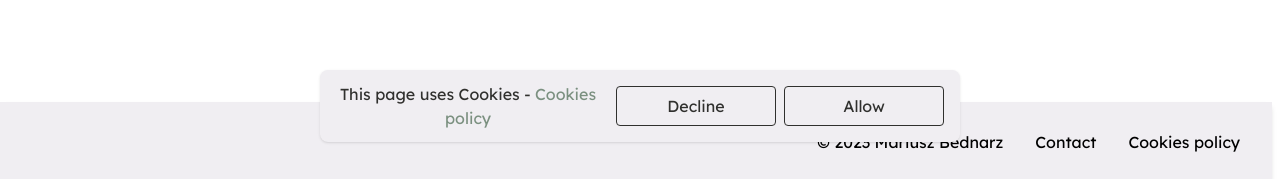
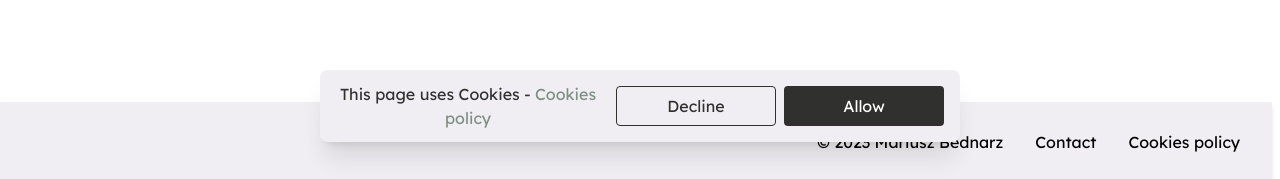
Before and after one commit to MariuszBednarz/ArtPortfolio, a Next.js app: page /en in a window 1280 px wide. Shown: the part 618-797 px from the top of the page. Built offline with nearby package versions, Linux system fonts and the light colour scheme; no server answers.

Commit message:
styles and art page update

```diff
--- a/messages/en.json
+++ b/messages/en.json
@@ -45,5 +45,9 @@
     "toolsDescription": "On the website, we have implemented Google Analytics tools for traffic analysis and browsing activity. Statistical data is used for optimization and development of the application.",
     "more": "You can find more information here: ",
     "optout": "Additionally, you can use software to prevent Google Analytics from being used on the website: "
+  },
+  "Details": {
+    "reveal": "Details",
+    "hide": "Hide"
   }
 }
--- a/messages/pl.json
+++ b/messages/pl.json
@@ -45,5 +45,9 @@
     "toolsDescription": "Na stronie zastosowaliśmy narzędzie Google Analytics do analizy ruchu oraz aktywności dotyczących jej przeglądania. Dane statystyczne służą do optymalizacji i rozwoju aplikacji.",
     "more": "Więcej informacji możesz uzyskać tutaj: ",
     "optout": "Ponad to, możesz zastosować oprogramowanie dzięki któremu Google Analytics nie będzie stosowane na witrynie: "
+  },
+  "Details": {
+    "reveal": "Szczegóły",
+    "hide": "Zwiń"
   }
 }
--- a/src/app/[locale]/globals.css
+++ b/src/app/[locale]/globals.css
@@ -9,7 +9,7 @@
 
 ::-webkit-scrollbar-track {
   position: relative;
-  background: rgba(241, 241, 241, 0); /* color of the tracking area */
+  background: #30302e; /* color of the tracking area */
 }
 
 ::-webkit-scrollbar-thumb {
@@ -22,13 +22,13 @@
   background: #555; /* color of the scroll thumb when hovering */
 }
 
-/* For Firefox: */
+/* For Firefox:
 * {
-  scrollbar-width: thin; /* "auto" or "thin" */
-  scrollbar-color: #888 #f1f1f1; /* thumb and track color */
+  scrollbar-width: thin; "auto" or "thin"
+  scrollbar-color: #888 #f1f1f1; thumb and track color
 }
 
-/* For IE and Edge */
+For IE and Edge
 * {
   -ms-overflow-style: -ms-autohiding-scrollbar;
-}
+} */
--- a/src/components/Button.tsx
+++ b/src/components/Button.tsx
@@ -2,26 +2,40 @@ import clsx from "clsx";
 
 type ButtonProps = {
   text: string;
-  outlined?: boolean;
+  type?: string;
+  fill?: boolean;
   themeDisabled?: boolean;
+  cookieButton?: boolean;
   onClick?: () => void;
 };
 
-const Button = ({ text, outlined, themeDisabled, onClick }: ButtonProps) => {
+const Button = ({
+  text,
+  type,
+  fill,
+  themeDisabled,
+  cookieButton,
+  onClick,
+}: ButtonProps) => {
   return (
     <button
       onClick={onClick}
       className={clsx(
-        "h-10 px-8 rounded-four w-40",
+        "h-10 px-8 rounded-four",
+        { "w-full md:w-40": fill },
+        { "w-40": !fill },
         themeDisabled
           ? clsx(
-              !outlined && "bg-white text-dark",
-              outlined && "border border-white text-white"
+              type === "filled" && "bg-white text-dark",
+              type === "outlined" && "border border-white text-white"
             )
           : clsx(
-              !outlined && "bg-white dark:bg-dark text-dark dark:text-bright",
-              outlined &&
-                "bg-transparent border border-dark text-dark dark:border-white dark:text-white"
+              type === "filled" &&
+                "bg-white dark:bg-dark text-dark dark:text-bright",
+              type === "outlined" &&
+                "bg-transparent border border-dark text-dark dark:border-white dark:text-white",
+              type === "cookie" &&
+                "bg-dark dark:bg-bright text-white dark:text-dark"
             )
       )}
     >
--- a/src/components/CookieBanner.tsx
+++ b/src/components/CookieBanner.tsx
@@ -34,12 +34,12 @@ export default function CookieBanner() {
   }, [cookieConsent]);
   return (
     <div
-      className={`my-10 mx-auto max-w-max md:max-w-screen-sm ${
+      className={`my-10 mx-auto max-w-max md:max-w-screen-sm shadow-xl ${
         cookieConsent != null ? "hidden" : "flex"
       }
                         fixed bottom-0 left-0 right-0
                         flex px-3 md:px-4 py-3 justify-between items-center flex-col sm:flex-row gap-4
-                         bg-bright dark:bg-dark rounded-lg shadow `}
+                         bg-bright dark:bg-dark rounded-lg shadow`}
     >
       <div className="text-center text-dark dark:text-bright">
         {t("info")}
@@ -50,12 +50,12 @@ export default function CookieBanner() {
 
       <div className="flex gap-2">
         <Button
-          outlined
+          type="outlined"
           onClick={() => setCookieConsent(false)}
           text={t("decline")}
         ></Button>
         <Button
-          outlined
+          type="cookie"
           onClick={() => setCookieConsent(true)}
           text={t("allow")}
         ></Button>
--- a/src/components/layout/Layout.tsx
+++ b/src/components/layout/Layout.tsx
@@ -15,7 +15,7 @@ const Layout = ({ children }: { children: React.ReactNode }) => {
         defaultTheme="light"
         enableSystem={false}
       >
-        <div className="w-screen md:w-page h-auto">
+        <div className="w-page h-auto">
           <Nav />
           <main className="w-full h-full min-h-mobilePage sm:min-h-page bg-white dark:bg-darker">
             {children}
--- a/src/components/layout/Nav/Nav.tsx
+++ b/src/components/layout/Nav/Nav.tsx
@@ -28,7 +28,7 @@ const Nav = () => {
         </div>
         <div
           className={clsx(
-            "bg-white dark:bg-dark shadow-md absolute mt-20 px-4 py-8 w-full top-0 left-0 block md:hidden transform transition duration-300 ease-in-out z-10",
+            "bg-white dark:bg-dark shadow-md absolute mt-20 px-4 py-8 w-full top-0 left-0 block md:hidden transform transition duration-300 ease-in-out z-20",
             {
               "": isOpen,
               "opacity-0 -translate-x-full": !isOpen,
--- a/src/features/art/Art.tsx
+++ b/src/features/art/Art.tsx
@@ -1,8 +1,11 @@
 "use client";
 
+import { useState } from "react";
 import Image from "next/image";
+import clsx from "clsx";
+import { useTranslations } from "next-intl";
 
-import { ContentWrapper } from "@/src/components";
+import { ContentWrapper, Button } from "@/src/components";
 
 import useDataLogic from "@/src/hooks/useDataLogic";
 
@@ -19,10 +22,10 @@ import useDataLogic from "@/src/hooks/useDataLogic";
 // Small components logic - move to custom hooks - DONE
 // Analytics - DONE
 // Cookie Policy subpage - DONE
+// Add art/id page design
 
 //TODO:
 // Analitics - button design
-// Add art/id page design
 // Favicon
 
 export type ArtParams = {
@@ -32,23 +35,50 @@ export type ArtParams = {
 
 const Art = ({ params }: { params: ArtParams }) => {
   const { art } = useDataLogic(false, params);
-  // const { artTitle, artImage, artDescription, artCollection } = art?.art;
+  const [open, setOpen] = useState(false);
+
+  const t = useTranslations("Details");
+
+  const handleOpen = () => {
+    setOpen(!open);
+  };
   return (
     <ContentWrapper>
-      <p>{art && art?.art.artTitle}</p>
+      <div className="relative z-10 flex justify-center w-full px-8 py-4 ">
+        <Button
+          type="outlined"
+          fill
+          onClick={handleOpen}
+          text={open ? t("hide") : t("reveal")}
+        />
+      </div>
+      <div
+        className={clsx(
+          " top-[152px] md:top-[80px] transition-all absolute opacity-70 w-full min-h-auto sm:min-h-[calc(100vh-160px)] md:min-h-[calc(100vh-88px)] md:w-[30%] min-w-[200px] p-4 pl-8 dark:bg-darker bg-bright",
+          { "left-0": open },
+          { "left-[-100%] ": !open }
+        )}
+      >
+        <h1 className="text-xxl my-4">{art && art?.art.artTitle}</h1>
         {art && (
           <div
-          dangerouslySetInnerHTML={{ __html: art.art.artDescription.html }}
+            dangerouslySetInnerHTML={{
+              __html: art.art.artDescription.html,
+            }}
           ></div>
         )}
+      </div>
       {art && (
+        <div className="flex items-start justify-center flex-col md:flex-row">
           <Image
             src={art?.art.artImage.url}
             width={art?.art.artImage.width}
             height={art?.art.artImage.height}
             alt=""
-          className="w-full object-contain mx-auto"
+            sizes="(max-width: 768px) 100vw, (max-width: 1200px) 50vw, 33vw"
+            className="w-full h-full max-h-[calc(100vh-160px)] object-contain"
           />
+        </div>
       )}
     </ContentWrapper>
   );
--- a/src/features/home/Banner.tsx
+++ b/src/features/home/Banner.tsx
@@ -44,10 +44,10 @@ const Banner = () => {
         <p>Portfolio</p>
         <div className="flex flex-col gap-4 sm:flex-row">
           <NavLink href="/bio">
-            <Button text={t("bio")} />
+            <Button type="filled" text={t("bio")} />
           </NavLink>
           <NavLink href="/art">
-            <Button text={t("art")} outlined themeDisabled />
+            <Button text={t("art")} type="outlined" themeDisabled />
           </NavLink>
         </div>
       </div>
--- a/tailwind.config.js
+++ b/tailwind.config.js
@@ -5,6 +5,7 @@ module.exports = {
     "./src/components/**/*.{js,ts,jsx,tsx,mdx}",
     "./src/app/**/*.{js,ts,jsx,tsx,mdx}",
     "./src/features/**/*.{js,ts,jsx,tsx,mdx}",
+    "./src/*.{js,ts,jsx,tsx,mdx}",
   ],
   theme: {
     extend: {
@@ -40,10 +41,14 @@ module.exports = {
       width: {
         checkbox: "calc(50% - 8px)",
         page: "calc(100vw - 8px)",
+        mobilePage: "calc(100vw - 8px)",
       },
       minHeight: {
         page: "calc(100vh - 160px)",
         mobilePage: "calc(100vh - 272px)",
+      },
+      maxHeight: {
+        page: "calc(100vh - 160px)",
       },
       height: {
         banner: "300px",
```
Lines whose indentation alone changed are shown as unchanged.
